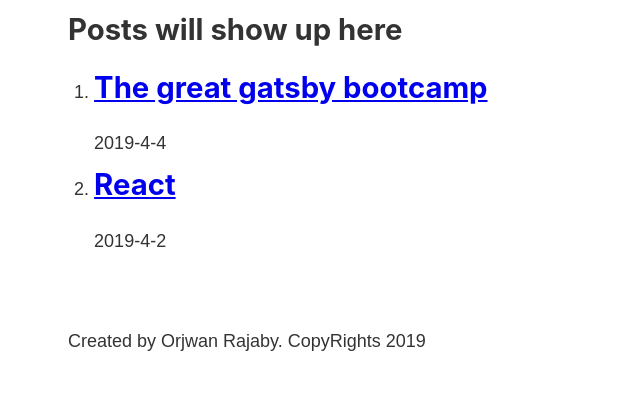
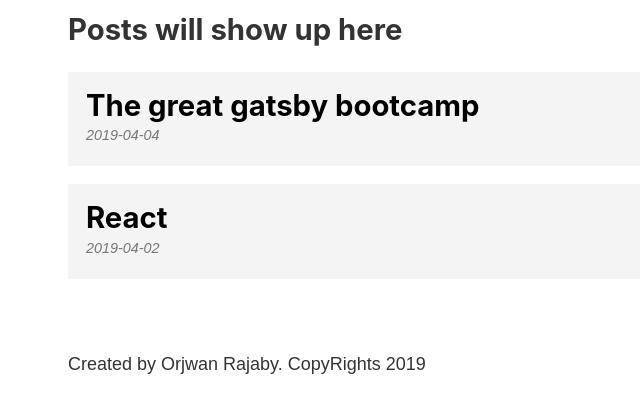
Before and after one commit to orjwan98/gatsby-and-contentful, a Gatsby site in the folder gatsby-bootcamp/: page /blog in a window 1280 px wide. Shown: the part 402-814 px from the top of the page, without its empty margins (215-855 px from the left). Built offline with nearby package versions, Linux system fonts and the light colour scheme; Gatsby itself is replaced by a stand-in of ours.

Commit message:
fix styling

```diff
--- a/gatsby-bootcamp/src/components/footer.js
+++ b/gatsby-bootcamp/src/components/footer.js
@@ -1,8 +1,11 @@
 import React from 'react';
 import { graphql, useStaticQuery } from 'gatsby';
+import footerStyles from './footer.module.scss';
 
 
 const Footer = () => {
+
+    const { footer } = footerStyles;
     const authorData = useStaticQuery(graphql`
         query {
             site {
@@ -13,7 +16,7 @@
         }
     `)
     return (
-        <footer>
+        <footer className={footer}>
             <p>Created by {authorData.site.siteMetadata.author}. CopyRights 2019</p>
         </footer>
     )
--- /dev/null
+++ b/gatsby-bootcamp/src/components/footer.module.scss
@@ -0,0 +1,3 @@
+.footer {
+    margin-top: 3rem;
+}
--- a/gatsby-bootcamp/src/pages/blog.js
+++ b/gatsby-bootcamp/src/pages/blog.js
@@ -1,8 +1,11 @@
 import React from 'react';
 import Layout from '../components/layout';
 import { graphql, useStaticQuery, Link } from 'gatsby';
+import blogStyles from './blog.module.scss';
 
 const BlogPage = () => {
+
+    const { posts, post } = blogStyles;
 
     const postDataArray = useStaticQuery(graphql`
     query {
@@ -28,13 +31,15 @@
         <Layout>
             <h1>This is my blog page</h1>
             <h2>Posts will show up here</h2>
-            <ol>
+            <ol className={posts}>
                 {
                     postDataArray.map(ele => {
                        return (
-                            <li key={ele.node.frontmatter.title}>
-                               <h2><Link to={`/blog/${ele.node.fields.slug}`}>{ele.node.frontmatter.title}</Link></h2>
-                                <p>{ele.node.frontmatter.date}</p>
+                           <li key={ele.node.frontmatter.title} className={post}>
+                               <Link to={`/blog/${ele.node.fields.slug}`}>
+                                   <h2>{ele.node.frontmatter.title}</h2>
+                                   <p>{ele.node.frontmatter.date}</p>
+                               </Link>
                             </li>
                         )
                     })
--- /dev/null
+++ b/gatsby-bootcamp/src/pages/blog.module.scss
@@ -0,0 +1,30 @@
+.posts {
+    list-style-type: none;
+    margin: 0;
+
+}
+
+.post {
+    margin: 1rem 0;
+    a {
+        text-decoration: none;
+        background: #f4f4f4;
+        color: #000;
+        display: block;
+        padding: 1rem;
+    }
+
+    a:hover {
+        background: #e4e4e4;
+    }
+
+    h2 {
+        margin-bottom: 0;
+    }
+
+    p {
+        color: #777;
+        font-size: .8rem;
+        font-style: italic;
+    }
+}
--- a/gatsby-bootcamp/src/posts/gatsby.md
+++ b/gatsby-bootcamp/src/posts/gatsby.md
@@ -1,6 +1,6 @@
 ---
 title: 'The great gatsby bootcamp'
-date: '2019-4-4'
+date: '2019-04-04'
 ---
 
 I just launched a new gatsby bootcamp!
--- a/gatsby-bootcamp/src/posts/react.md
+++ b/gatsby-bootcamp/src/posts/react.md
@@ -1,6 +1,6 @@
 ---
 title: 'React'
-date: '2019-4-2'
+date: '2019-04-02'
 ---
 
 In this post you will learn React :)
```
